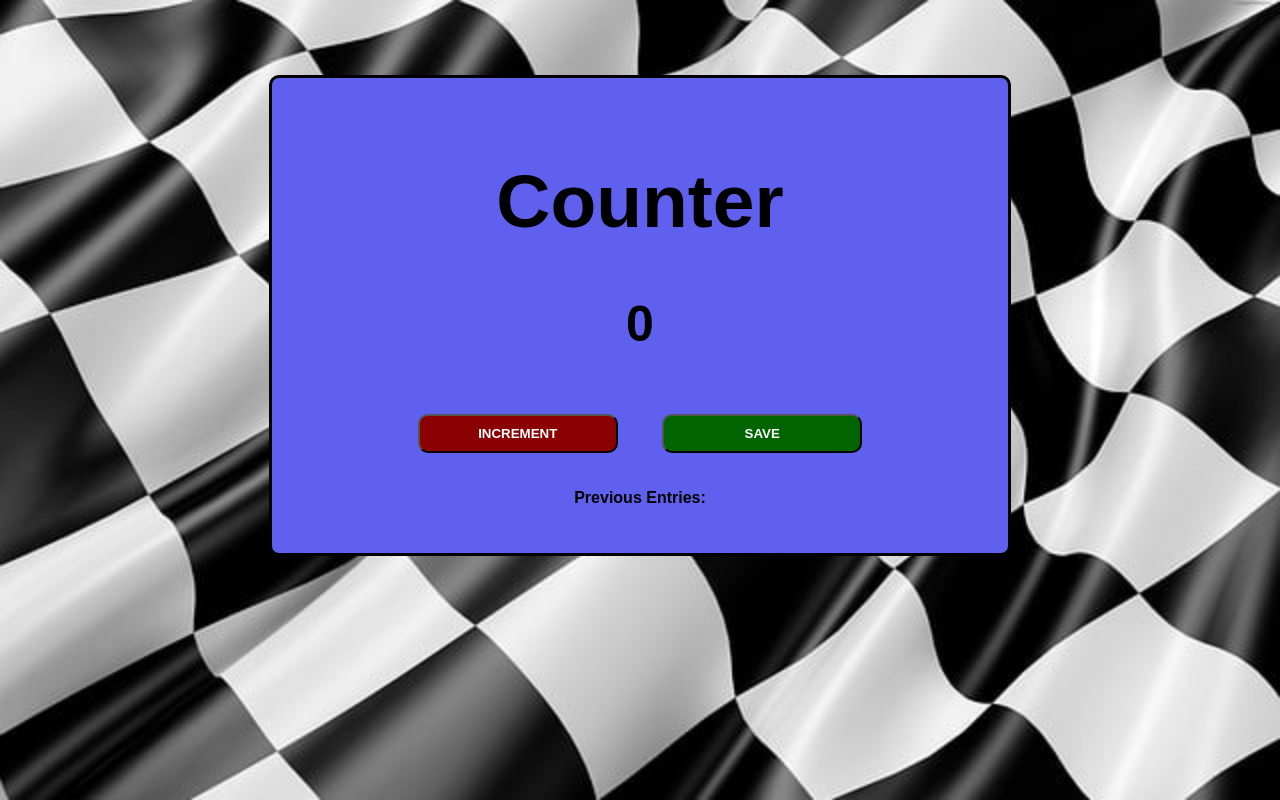
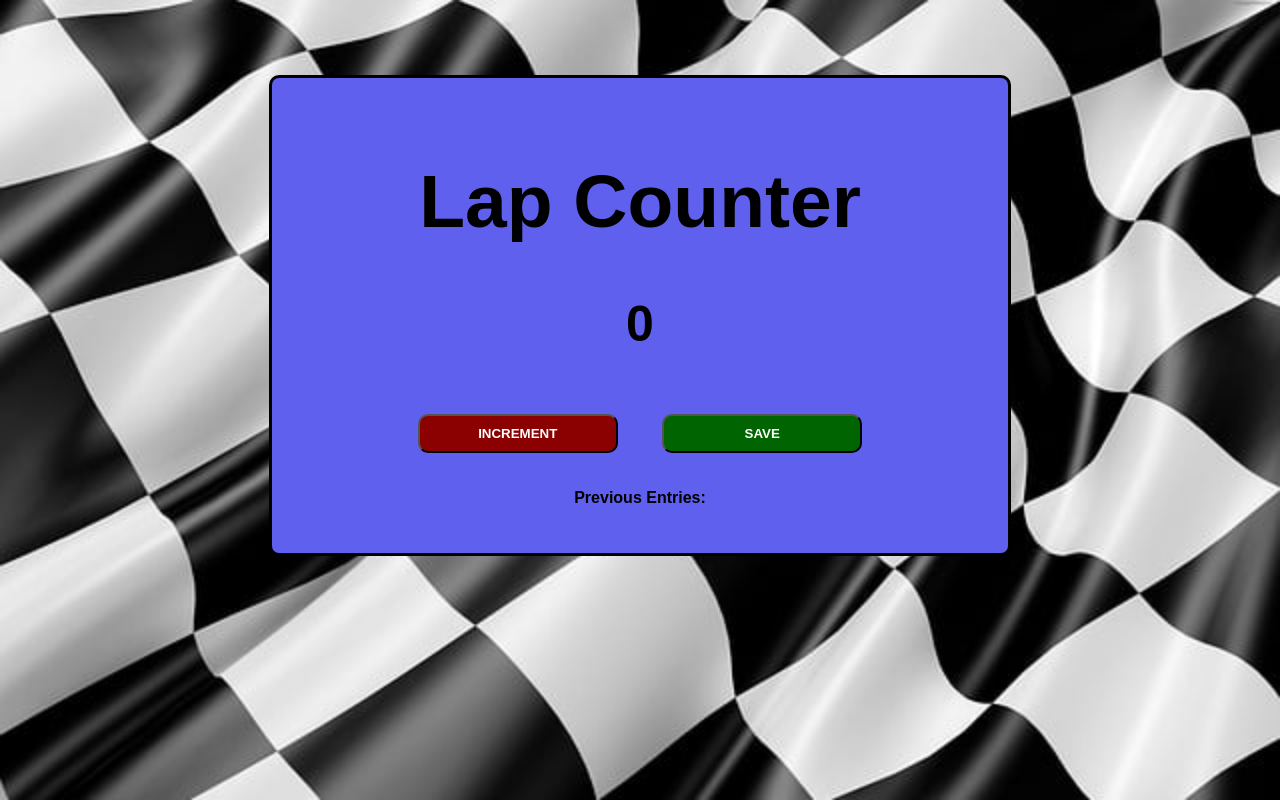
Before and after one commit to JFleming566/Lap-Counter, a plain HTML site: page index.html in a window 1280 px wide. Drawn offline with Linux system fonts and the light colour scheme.

Commit message:
Changed h1 to read 'Lap Counter'

```diff
--- a/index.html
+++ b/index.html
@@ -4,7 +4,7 @@
     </head>
     <body>
         <div id="container">
-            <h1>Counter</h1>
+            <h1>Lap Counter</h1>
             <h2 id="count-el">0</h2>
             <button id="increment-btn" onclick="increment()">INCREMENT</button>
             <button id="save-btn" onclick="save()">SAVE</button>
```
